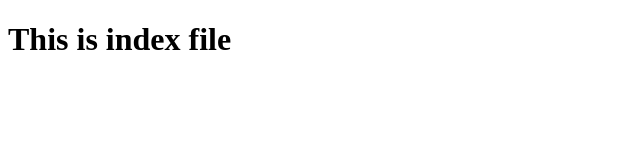
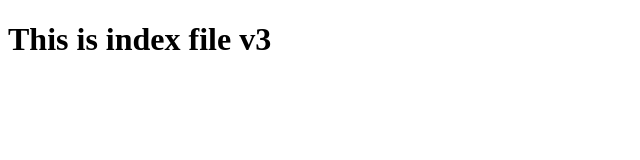
Before and after one commit to skillcrushbinguyen/git-practice, a plain HTML site: page index.html in a window 1280 px wide. Shown: the full height of the page, 0-640 px from the left. Drawn offline with Linux system fonts and the light colour scheme.

Commit message:
Update index.html

```diff
--- a/index.html
+++ b/index.html
@@ -7,6 +7,6 @@
    <title>Document</title>
 </head>
 <body>
-   <h1>This is index file</h1>
+   <h1>This is index file v3</h1>
 </body>
 </html>
```
